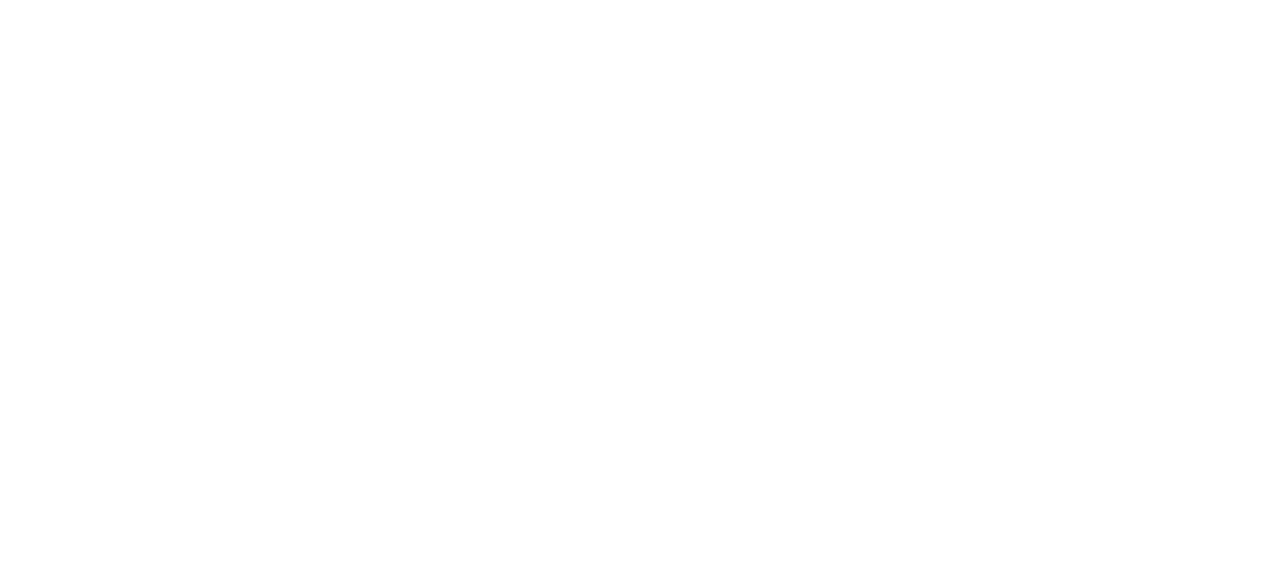
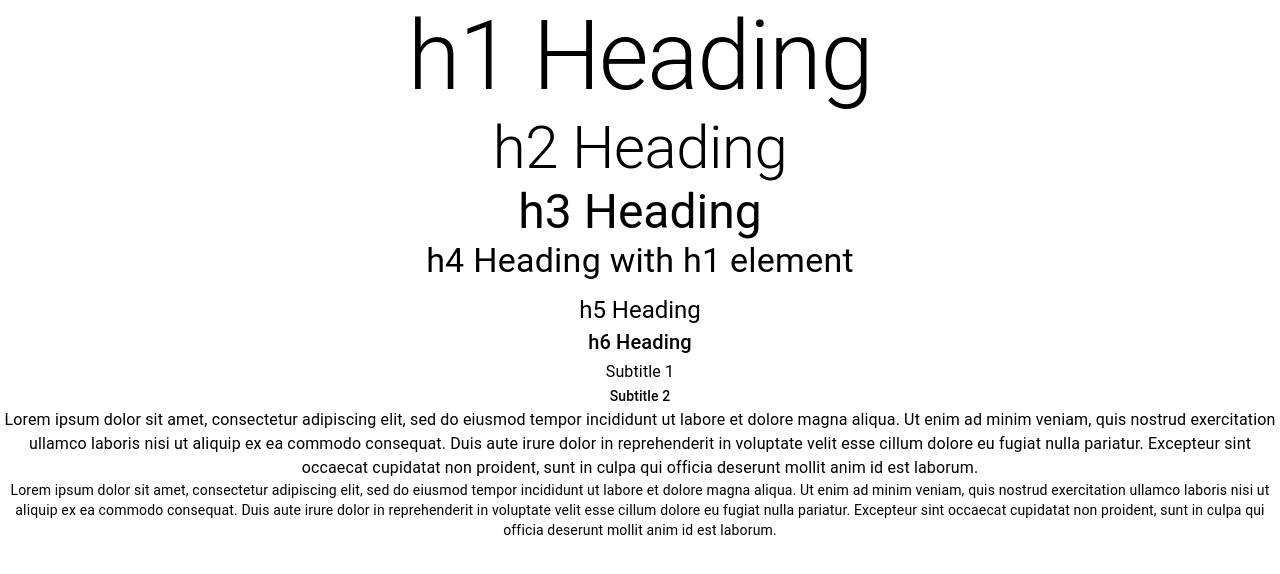
Before and after one commit to cpramshad/react-mui, a React (Create React App) app: page / in a window 1280 px wide. Shown: the top 574 px of the page. Built offline with nearby package versions, Linux system fonts and the light colour scheme.

Commit message:
Add Typography component

```diff
--- a/src/App.tsx
+++ b/src/App.tsx
@@ -1,7 +1,12 @@
 import "./App.css";
+import { MUITypography } from "./components/MUITypography";
 
 function App() {
-  return <div className="App"></div>;
+  return (
+    <div className="App">
+      <MUITypography />
+    </div>
+  );
 }
 
 export default App;
--- /dev/null
+++ b/src/components/MUITypography.tsx
@@ -0,0 +1,36 @@
+import { Typography } from "@mui/material";
+
+export const MUITypography = () => {
+  return (
+    <div>
+      <Typography variant="h1">h1 Heading</Typography>
+      <Typography variant="h2">h2 Heading</Typography>
+      <Typography variant="h3">h3 Heading</Typography>
+      <Typography variant="h4" component="h1" gutterBottom>
+        h4 Heading with h1 element
+      </Typography>
+      <Typography variant="h5">h5 Heading</Typography>
+      <Typography variant="h6">h6 Heading</Typography>
+      <Typography variant="subtitle1">Subtitle 1</Typography>
+      <Typography variant="subtitle2">Subtitle 2</Typography>
+      <Typography variant="body1">
+        Lorem ipsum dolor sit amet, consectetur adipiscing elit, sed do eiusmod
+        tempor incididunt ut labore et dolore magna aliqua. Ut enim ad minim
+        veniam, quis nostrud exercitation ullamco laboris nisi ut aliquip ex ea
+        commodo consequat. Duis aute irure dolor in reprehenderit in voluptate
+        velit esse cillum dolore eu fugiat nulla pariatur. Excepteur sint
+        occaecat cupidatat non proident, sunt in culpa qui officia deserunt
+        mollit anim id est laborum.
+      </Typography>
+      <Typography variant="body2">
+        Lorem ipsum dolor sit amet, consectetur adipiscing elit, sed do eiusmod
+        tempor incididunt ut labore et dolore magna aliqua. Ut enim ad minim
+        veniam, quis nostrud exercitation ullamco laboris nisi ut aliquip ex ea
+        commodo consequat. Duis aute irure dolor in reprehenderit in voluptate
+        velit esse cillum dolore eu fugiat nulla pariatur. Excepteur sint
+        occaecat cupidatat non proident, sunt in culpa qui officia deserunt
+        mollit anim id est laborum.
+      </Typography>
+    </div>
+  );
+};
```
